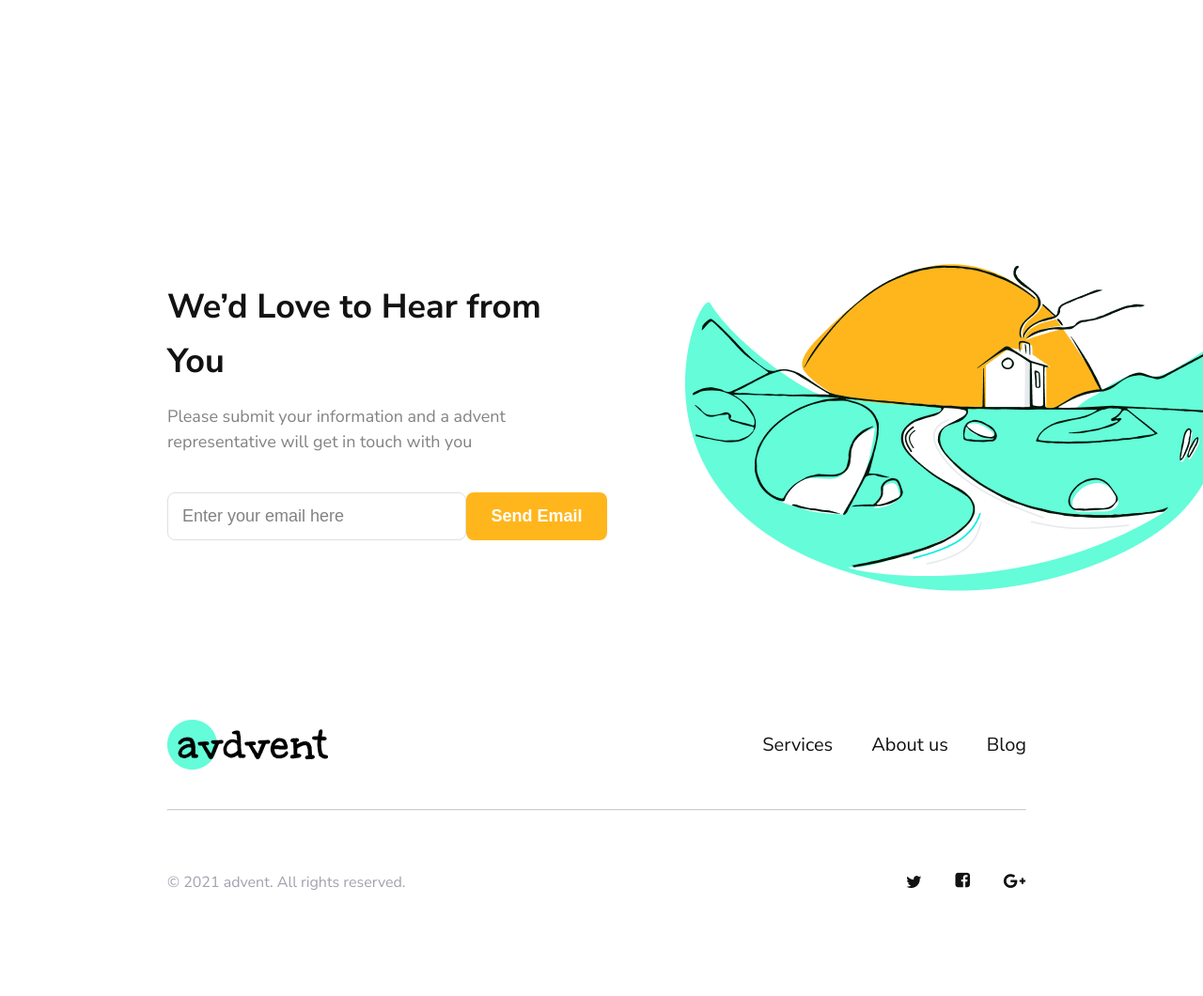
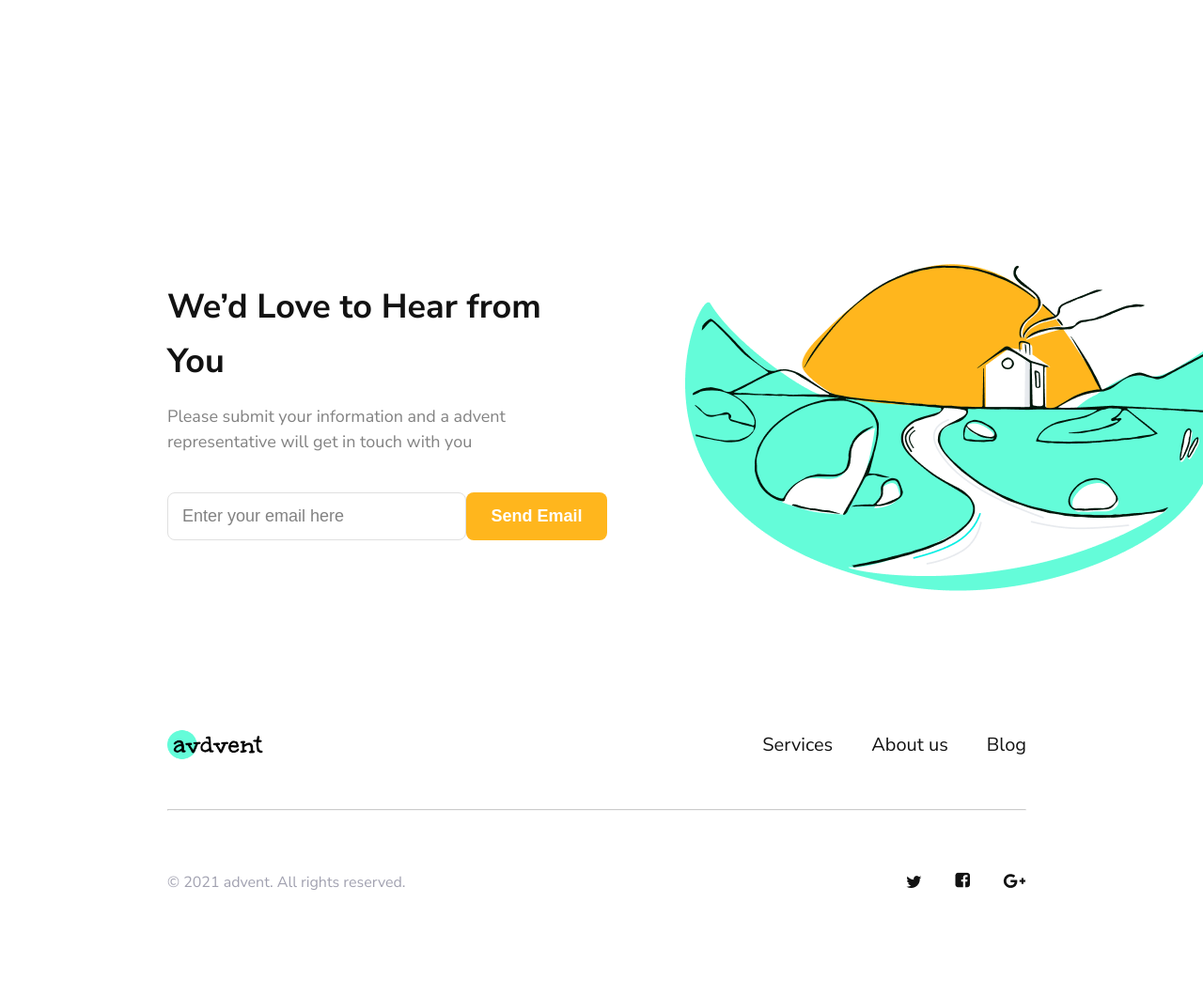
Before and after one commit to jackasmile92/advent1, a plain HTML site: page index.html in a window 1280 px wide. Shown: the part 1901-2961 px from the top of the page at 94% size. Drawn offline with Linux system fonts and the light colour scheme.

Commit message:
logo size fix

```diff
--- a/css/style.css
+++ b/css/style.css
@@ -297,6 +297,10 @@ body {
     color: rgba(21, 20, 57, 0.4);
 }
 
+.footer__logo{
+    width: 102px;
+}
+
 .footer__social{
     margin-left: 35px;
 }
```
